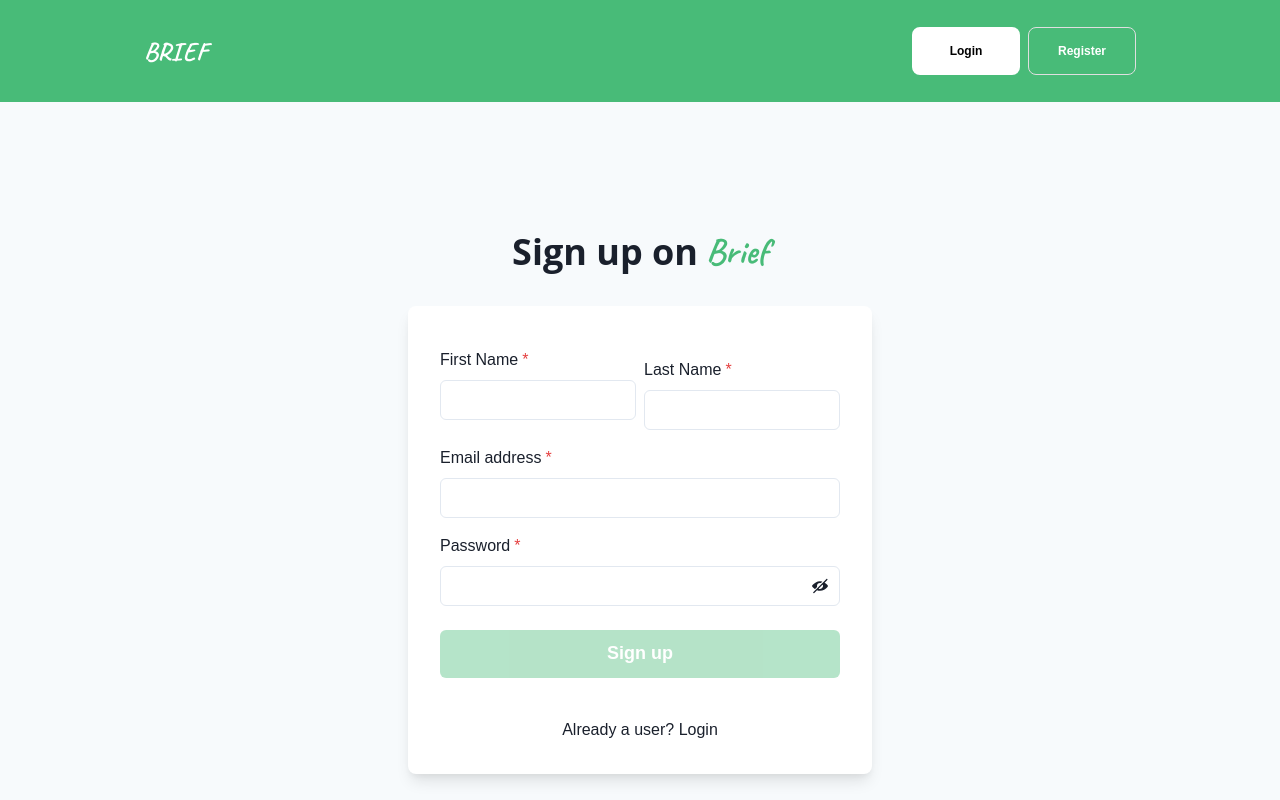
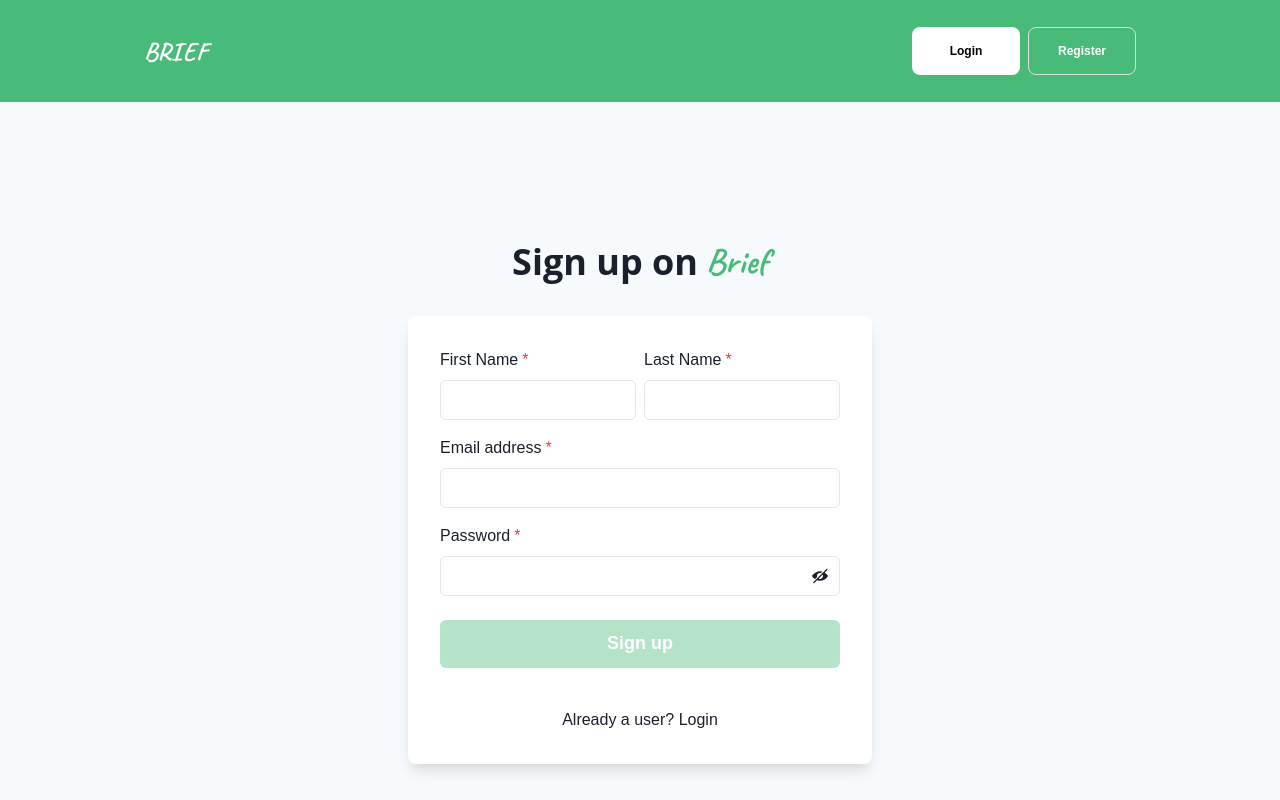
Before and after one commit to Dcrown97/Scissor_Frontend, a React (Create React App) app: page /register in a window 1280 px wide. Shown: the top 800 px of the page. Built offline with nearby package versions, Linux system fonts and the light colour scheme.

Commit message:
bug fixes

```diff
--- a/src/Auth/Component/RegisterComponent.js
+++ b/src/Auth/Component/RegisterComponent.js
@@ -124,7 +124,7 @@ function RegisterComponent() {
                                     </FormControl>
                                 </Box>
                                 <Box>
-                                    <FormControl id="lastName" mt={{ base: '20px', md: 'none' }} isRequired>
+                                    <FormControl id="lastName" mt={{ base: '20px', md: '-0' }} isRequired>
                                         <FormLabel>Last Name</FormLabel>
                                         <Input
                                             type="text"
```
